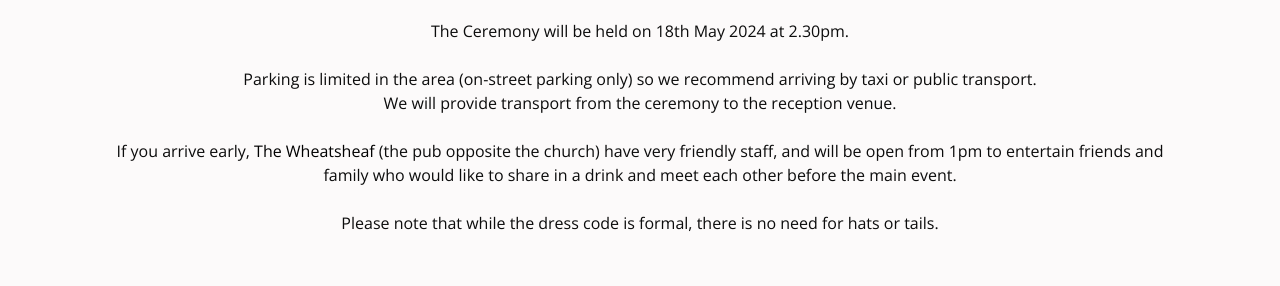
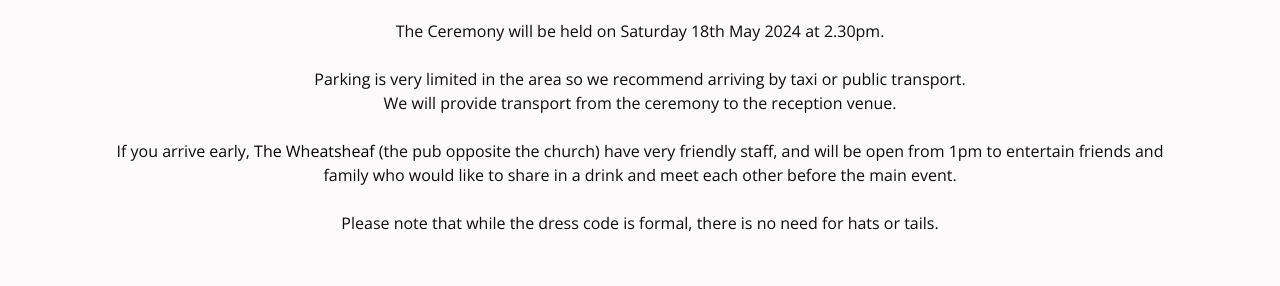
Before and after one commit to Maggie-and-Ollie-Wedding/wedding-website, a Flask app: page /ceremony in a window 1280 px wide. Shown: the part 514-800 px from the top of the page. Run offline with Flask 2, Linux system fonts and the light colour scheme; some libraries are stand-ins or nearby versions.

Commit message:
adjusting wording

```diff
--- a/templates/ceremony.html
+++ b/templates/ceremony.html
@@ -55,9 +55,9 @@
         <iframe width="auto" height="250" style="border:0" loading="lazy" allowfullscreen
 src="https://www.google.com/maps/embed/v1/place?q=place_id:ChIJac8cRinQd0gRJpptRjXWnBc&key=AIzaSyBOOLYQkPVoTNstUeNykorwoK234zSm7D0"></iframe>
 </div>
-</div><p>The Ceremony will be held on 18th May 2024 at 2.30pm.
+</div><p>The Ceremony will be held on Saturday 18th May 2024 at 2.30pm.
        <br><br>
-  Parking is limited in the area (on-street parking only) so we recommend arriving by taxi or public transport.<br>We will provide transport from the ceremony to the reception venue.<br>
+  Parking is very limited in the area so we recommend arriving by taxi or public transport.<br>We will provide transport from the ceremony to the reception venue.<br>
 
   <br>
           If you arrive early, <a href="https://www.thewheatsheafgamlingay.uk/" target="_blank" style="display: inline;">The Wheatsheaf</a> (the pub opposite the church) have very friendly staff,
```
